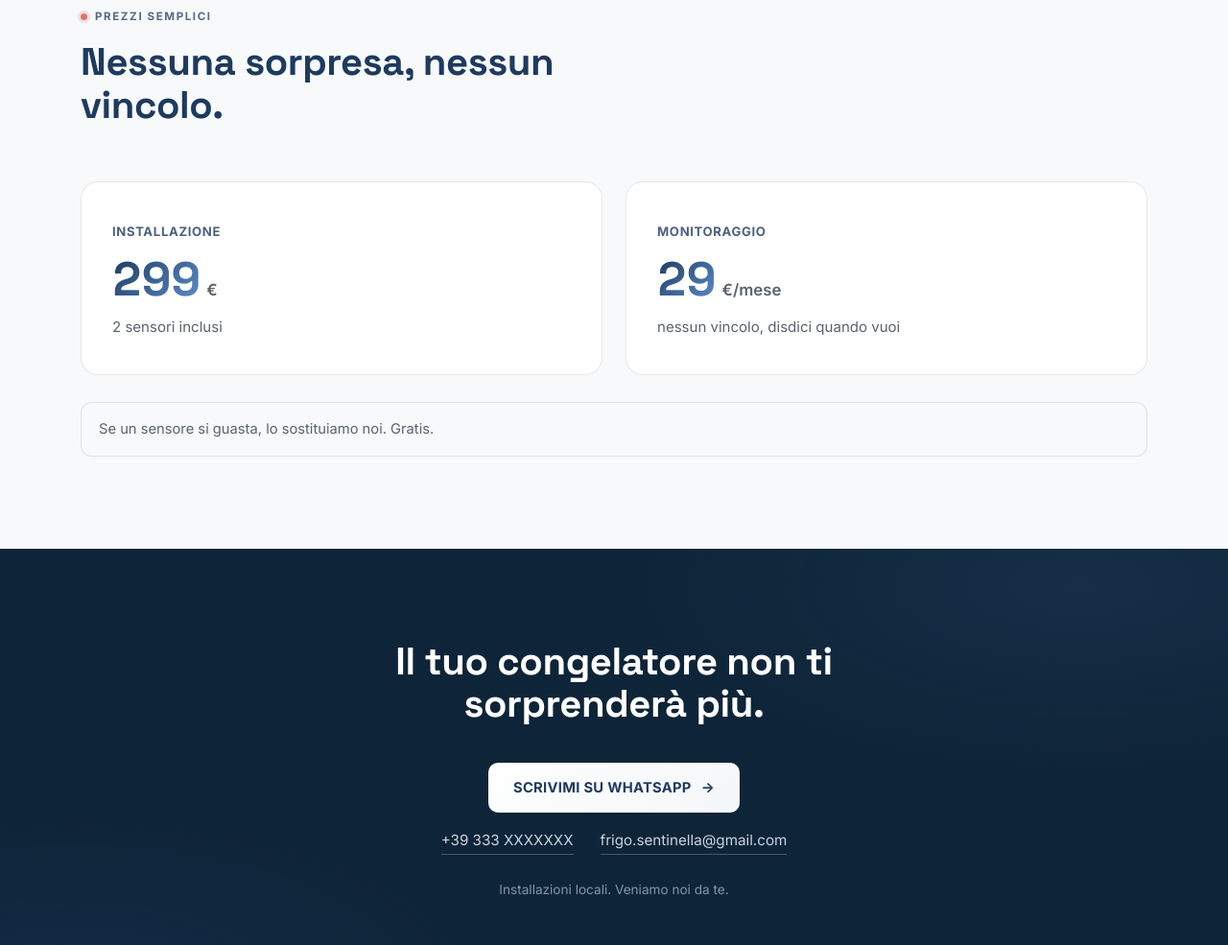
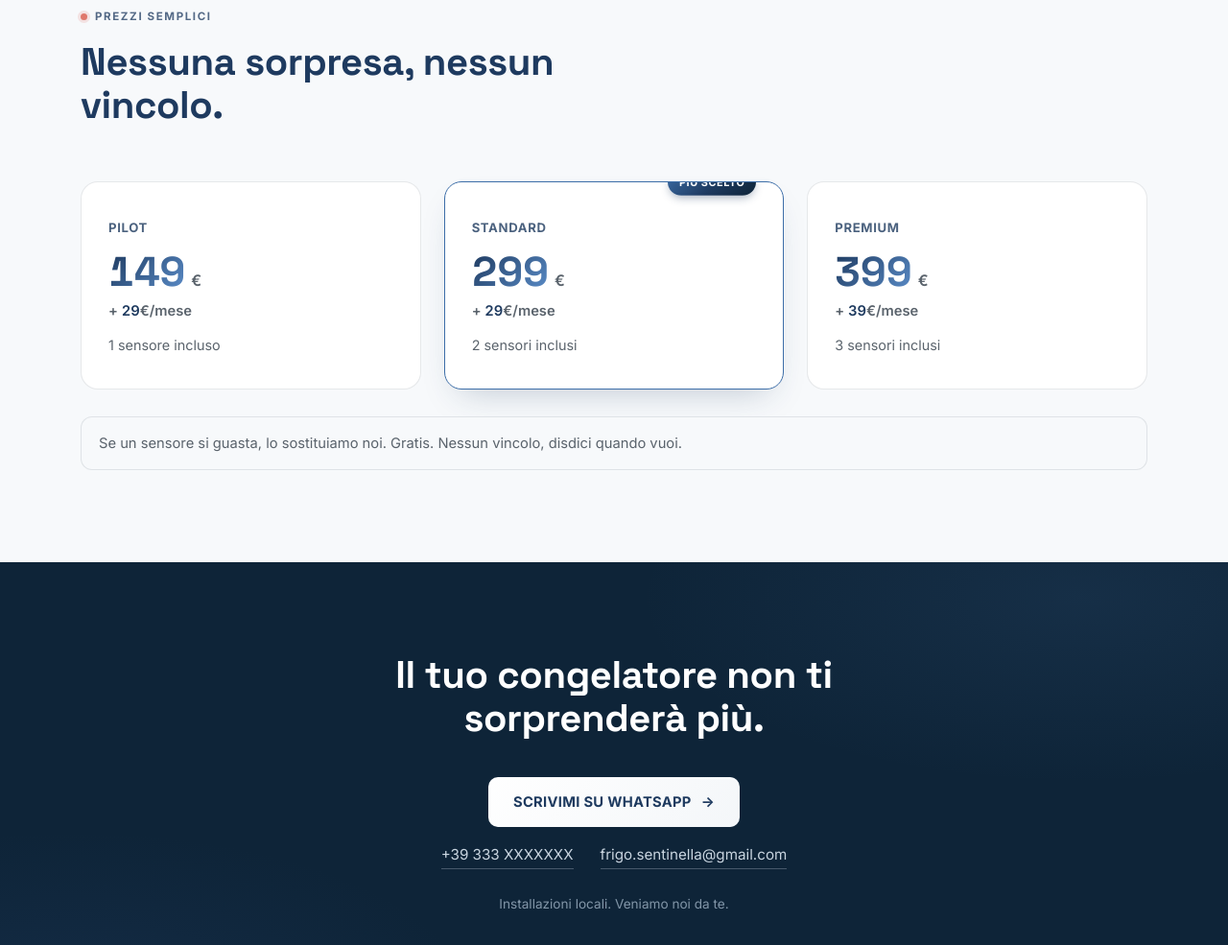
Before and after one commit to Natnaelmj/monito, a plain HTML site: page index.html in a window 1280 px wide. Shown: the part 2614-3599 px from the top of the page at 96% size. Drawn offline with Linux system fonts and the light colour scheme.

Commit message:
Rebuild pricing as three tiers: Pilot, Standard (featured), Premium

```diff
--- a/index.html
+++ b/index.html
@@ -527,18 +527,19 @@
   .timeline-content p{color:var(--text-soft);font-size:.95rem;line-height:1.6;}
 
   /* ---------- prezzi ---------- */
-  .cards-2{
+  .pricing-tiers{
     margin-top:56px;
-    display:grid;grid-template-columns:1fr 1fr;gap:24px;
+    display:grid;grid-template-columns:repeat(3,1fr);gap:24px;
+    align-items:start;
   }
   .price-card{
     position:relative;
     background:#fff;
     border:1px solid var(--border-soft);
     border-radius:18px;
-    padding:38px 32px;
+    padding:34px 28px;
     overflow:hidden;
-    transition:transform 220ms var(--ease-entrance),box-shadow 220ms var(--ease-entrance);
+    transition:transform 220ms var(--ease-entrance),box-shadow 220ms var(--ease-entrance),border-color 220ms;
   }
   .price-card::before{
     content:"";
@@ -552,6 +553,28 @@
   .price-card:hover{
     transform:translateY(-4px);
     box-shadow:0 20px 40px -18px rgba(14,36,56,.2);
+  }
+  .price-card-featured{
+    border:1.5px solid var(--ocean-light);
+    box-shadow:0 16px 36px -16px rgba(30,58,95,.28);
+    transform:translateY(-8px);
+  }
+  .price-card-featured:hover{
+    transform:translateY(-12px);
+    box-shadow:0 24px 44px -16px rgba(30,58,95,.34);
+  }
+  .price-badge{
+    position:absolute;top:0;right:28px;
+    transform:translateY(-50%);
+    background:var(--grad-brand);
+    color:#fff;
+    font-size:.68rem;
+    font-weight:700;
+    letter-spacing:.05em;
+    text-transform:uppercase;
+    padding:6px 12px;
+    border-radius:999px;
+    box-shadow:0 4px 10px -2px rgba(30,58,95,.4);
   }
   .price-card .price-label{
     font-size:.82rem;
@@ -567,16 +590,23 @@
   }
   .price-amount .num{
     font-family:var(--font-display);
-    font-size:3.1rem;
+    font-size:clamp(2.1rem,4.2vw,2.7rem);
     font-weight:700;
     line-height:1;
   }
   .price-amount .unit{
-    font-size:1.05rem;
+    font-size:1rem;
     color:var(--text-soft);
     font-weight:600;
   }
-  .price-desc{margin-top:14px;color:var(--text-soft);font-size:.94rem;line-height:1.55;}
+  .price-monthly{
+    margin-top:8px;
+    font-size:.92rem;
+    color:var(--text-soft);
+    font-weight:600;
+  }
+  .price-monthly .tabular{color:var(--ocean);}
+  .price-desc{margin-top:14px;color:var(--text-soft);font-size:.9rem;line-height:1.55;}
   .price-note{
     margin-top:28px;
     font-size:.92rem;
@@ -633,7 +663,9 @@
     .phone-frame{width:220px;transform:none;}
     .problema-grid{grid-template-columns:1fr;gap:40px;}
     .cards-3{grid-template-columns:1fr;}
-    .cards-2{grid-template-columns:1fr;}
+    .pricing-tiers{grid-template-columns:1fr;}
+    .price-card-featured{transform:none;}
+    .price-card-featured:hover{transform:translateY(-4px);}
     section{padding:72px 0;}
     .header-cta{display:none;}
   }
@@ -820,25 +852,37 @@
         <span class="eyebrow">PREZZI SEMPLICI</span>
         <h2 style="margin-top:16px;">Nessuna sorpresa, nessun vincolo.</h2>
       </div>
-      <div class="cards-2">
+      <div class="pricing-tiers">
         <div class="price-card reveal">
-          <span class="price-label">Installazione</span>
+          <span class="price-label">Pilot</span>
+          <div class="price-amount">
+            <span class="num grad-text tabular" data-count-to="149">0</span>
+            <span class="unit">€</span>
+          </div>
+          <p class="price-monthly">+ <span class="tabular" data-count-to="29">0</span>€/mese</p>
+          <p class="price-desc">1 sensore incluso</p>
+        </div>
+        <div class="price-card price-card-featured reveal" style="transition-delay:90ms;">
+          <span class="price-badge">Più scelto</span>
+          <span class="price-label">Standard</span>
           <div class="price-amount">
             <span class="num grad-text tabular" data-count-to="299">0</span>
             <span class="unit">€</span>
           </div>
+          <p class="price-monthly">+ <span class="tabular" data-count-to="29">0</span>€/mese</p>
           <p class="price-desc">2 sensori inclusi</p>
         </div>
-        <div class="price-card reveal" style="transition-delay:90ms;">
-          <span class="price-label">Monitoraggio</span>
+        <div class="price-card reveal" style="transition-delay:180ms;">
+          <span class="price-label">Premium</span>
           <div class="price-amount">
-            <span class="num grad-text tabular" data-count-to="29">0</span>
-            <span class="unit">€/mese</span>
+            <span class="num grad-text tabular" data-count-to="399">0</span>
+            <span class="unit">€</span>
           </div>
-          <p class="price-desc">nessun vincolo, disdici quando vuoi</p>
+          <p class="price-monthly">+ <span class="tabular" data-count-to="39">0</span>€/mese</p>
+          <p class="price-desc">3 sensori inclusi</p>
         </div>
       </div>
-      <p class="price-note reveal">Se un sensore si guasta, lo sostituiamo noi. Gratis.</p>
+      <p class="price-note reveal">Se un sensore si guasta, lo sostituiamo noi. Gratis. Nessun vincolo, disdici quando vuoi.</p>
     </div>
   </section>
 
```
